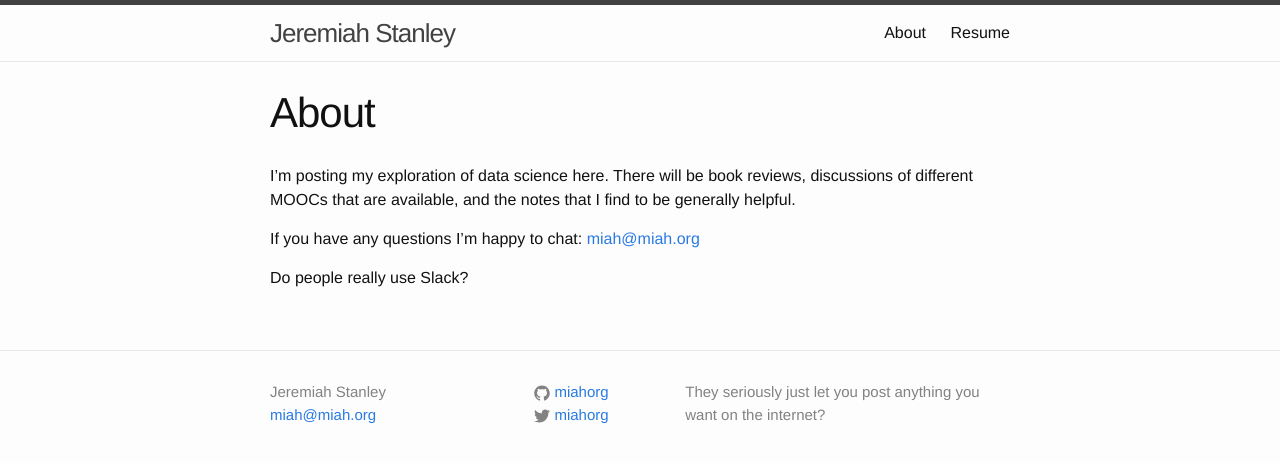
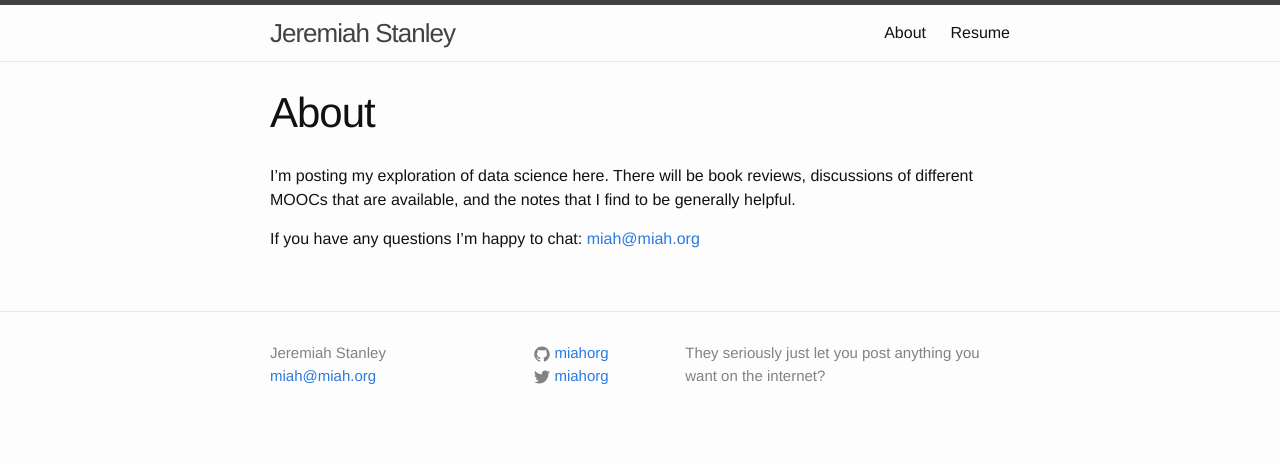
Before and after one commit to miahorg/miahorg.github.io, a Jekyll site: the page built from about.md, in a window 1280 px wide. Shown: the top 463 px of the page. Built offline with Jekyll 4.4.1, drawn with Linux system fonts in a browser that asks for light colours.

Commit message:
Further slack playing.

```diff
--- a/about.md
+++ b/about.md
@@ -7,5 +7,3 @@ permalink: /about/
 I'm posting my exploration of data science here. There will be book reviews, discussions of different MOOCs that are available, and the notes that I find to be generally helpful.
 
 If you have any questions I'm happy to chat: <miah@miah.org>
-
-Do people really use Slack?
```
